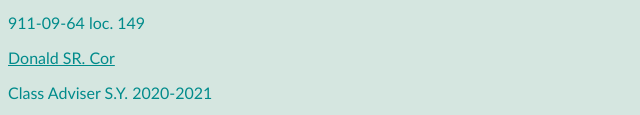
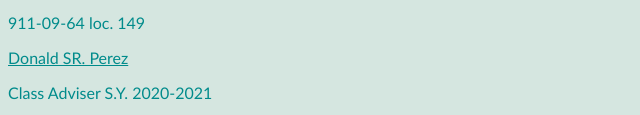
Before and after one commit to ErinNight/WD_Code_Resume_1_TD21, a plain HTML site: page index.html in a window 1280 px wide. Shown: the part 1957-2072 px from the top of the page, 0-640 px from the left. Drawn offline with Linux system fonts and the light colour scheme.

Commit message:
Name Change

```diff
--- a/index.html
+++ b/index.html
@@ -123,7 +123,7 @@
 <p>Principal SHS, T.I.P.</p>
 <p>911-09-64 loc. 149</p>
 
-<p><u>Donald SR. Cor</u></p>
+<p><u>Donald SR. Perez</u></p>
 <p>Class Adviser S.Y. 2020-2021</p>
 
 </body>
```
